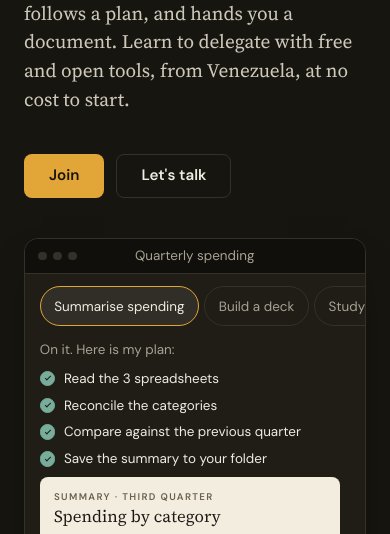
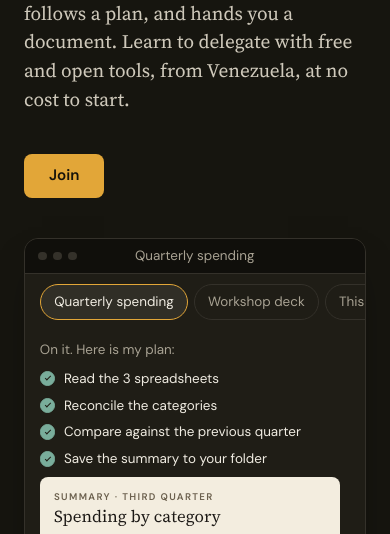
Before and after one commit to dvd117/ateneo-abierto, a website built with Vite: page index.html in a window 390 px wide. Shown: the part 272-806 px from the top of the page. Built offline with nearby package versions, Linux system fonts and the light colour scheme.

Commit message:
feat(hero): session list drives the agent window, one call to action
- The window's session list is now its one control, as in Cowork and
  ChatGPT: pick a task on the left, watch it run on the right. The prompt
  chips are gone. On a phone the same tablist becomes one scrollable row
  above the conversation, with the selected task brought into view.
- The hero keeps a single CTA, Sumarme, which goes to the form.
- The footer drops the source-code link (the repository is private) and
  shows the contact address instead.
- Fixes the stacked layout on phones: the main column can now shrink, so
  the thread scrolls inside the window and the input stays in place.
- DESIGN.md wording and contrast rows follow the change (ochre edge on
  graphite-raise, 6.31).

```diff
--- a/src/content.ts
+++ b/src/content.ts
@@ -44,9 +44,10 @@ export type SceneDoc = {
  */
 export type Scene = {
   id: string;
-  /** Prompt chip label, and the session name in the window sidebar. */
-  chip: string;
-  /** Title shown in the window's title bar. */
+  /**
+   * The task's name: the clickable item in the window's session list, and the
+   * title bar while it plays.
+   */
   session: string;
   /** What the visitor "asked" for. */
   prompt: string;
@@ -67,7 +68,7 @@ export type AgentChrome = {
   newTask: string;
   today: string;
   folder: string;
-  chipsLabel: string;
+  /** Accessible name of the session list, the window's one control. */
   sessionsLabel: string;
   inputPlaceholder: string;
   /** Precedes the produced file name, e.g. "Listo en tu carpeta · resumen-t3.md". */
@@ -92,9 +93,12 @@ export type PageCopy = {
     /** Headline lines; `em` sets the italic line. */
     titleLines: { text: string; em?: boolean }[];
     manifesto: string;
+    /** The one call to action: it goes to the form. */
     primaryCta: string;
-    secondaryCta: string;
-    /** Honest label under the window: this is a simulation, figures are examples. */
+    /**
+     * Under the window: how to use it, and the honest label that it is a
+     * simulation with example figures.
+     */
     windowCaption: string;
   };
   agent: AgentChrome;
@@ -104,8 +108,6 @@ export type PageCopy = {
     securityBody: string;
     contact: string;
     contactLabel: string;
-    sourceLabel: string;
-    sourceHref: string;
   };
 };
 
@@ -129,17 +131,15 @@ export const copy: Record<Locale, PageCopy> = {
       manifesto:
         'Un chatbot te responde. Un agente *hace el trabajo contigo*: lee tus archivos, sigue un plan y te entrega un documento. Aprende a delegar con herramientas libres, desde Venezuela, sin pagar nada para empezar.',
       primaryCta: 'Sumarme',
-      secondaryCta: 'Hablemos',
       windowCaption:
-        'Demostración local: el agente de esta página no se conecta a nada y las cifras son de ejemplo.'
+        'Elige otra tarea en la lista para verla. Es una demostración local: no se conecta a nada y las cifras son de ejemplo.'
     },
     agent: {
       windowLabel: 'Ejemplo de un agente trabajando',
       newTask: 'Nueva tarea',
       today: 'Hoy',
       folder: 'Carpeta: Documentos/Ateneo',
-      chipsLabel: 'Elige una tarea de ejemplo',
-      sessionsLabel: 'Tareas de ejemplo',
+      sessionsLabel: 'Elige una tarea de ejemplo',
       inputPlaceholder: 'Pídele algo más…',
       ready: 'Listo en tu carpeta',
       saved: 'guardado',
@@ -149,7 +149,6 @@ export const copy: Record<Locale, PageCopy> = {
     scenes: [
       {
         id: 'gastos',
-        chip: 'Resumir gastos',
         session: 'Gastos del trimestre',
         prompt:
           'Tengo tres hojas de cálculo con los gastos del trimestre. Júntalas y hazme un resumen de una página.',
@@ -178,7 +177,6 @@ export const copy: Record<Locale, PageCopy> = {
       },
       {
         id: 'presentacion',
-        chip: 'Armar una presentación',
         session: 'Presentación del taller',
         prompt:
           'En esa carpeta están mis notas del taller. Ármame una presentación de 6 láminas con eso.',
@@ -209,7 +207,6 @@ export const copy: Record<Locale, PageCopy> = {
       },
       {
         id: 'apuntes',
-        chip: 'Apuntes de estudio',
         session: 'Lectura de la semana',
         prompt:
           'Este PDF es la lectura de la semana. Hazme apuntes y agrégale preguntas para repasar.',
@@ -239,7 +236,6 @@ export const copy: Record<Locale, PageCopy> = {
       },
       {
         id: 'correo',
-        chip: 'Correo a la junta',
         session: 'Correo a la junta',
         prompt:
           'Con el informe del mes, escríbeme un correo corto para la junta. Directo, sin adornos.',
@@ -272,9 +268,7 @@ export const copy: Record<Locale, PageCopy> = {
       securityBody:
         'Cuidamos los datos de quienes participan y nunca publicamos sus nombres sin permiso.',
       contact: 'ateneo@aragort.com',
-      contactLabel: 'Correo',
-      sourceLabel: 'Código fuente',
-      sourceHref: 'https://github.com/dvd117/ateneo-abierto'
+      contactLabel: 'Escríbenos'
     }
   },
   en: {
@@ -296,17 +290,15 @@ export const copy: Record<Locale, PageCopy> = {
       manifesto:
         'A chatbot answers you. An agent *does the work with you*: it reads your files, follows a plan, and hands you a document. Learn to delegate with free and open tools, from Venezuela, at no cost to start.',
       primaryCta: 'Join',
-      secondaryCta: "Let's talk",
       windowCaption:
-        'Local demo: the agent on this page connects to nothing, and the figures are examples.'
+        'Pick another task from the list to watch it. This is a local demo: it connects to nothing, and the figures are examples.'
     },
     agent: {
       windowLabel: 'An example of an agent at work',
       newTask: 'New task',
       today: 'Today',
       folder: 'Folder: Documents/Ateneo',
-      chipsLabel: 'Pick an example task',
-      sessionsLabel: 'Example tasks',
+      sessionsLabel: 'Pick an example task',
       inputPlaceholder: 'Ask for something else…',
       ready: 'Saved to your folder',
       saved: 'saved',
@@ -316,7 +308,6 @@ export const copy: Record<Locale, PageCopy> = {
     scenes: [
       {
         id: 'gastos',
-        chip: 'Summarise spending',
         session: 'Quarterly spending',
         prompt:
           'I have three spreadsheets with this quarter’s spending. Merge them and give me a one-page summary.',
@@ -345,7 +336,6 @@ export const copy: Record<Locale, PageCopy> = {
       },
       {
         id: 'presentacion',
-        chip: 'Build a deck',
         session: 'Workshop deck',
         prompt: 'My workshop notes are in that folder. Build me a 6-slide deck from them.',
         files: ['workshop-notes.md', 'examples.md', 'questions.md'],
@@ -375,7 +365,6 @@ export const copy: Record<Locale, PageCopy> = {
       },
       {
         id: 'apuntes',
-        chip: 'Study notes',
         session: 'This week’s reading',
         prompt: 'This PDF is the reading for the week. Make me notes and add questions to revise.',
         files: ['reading-week-3.pdf'],
@@ -404,7 +393,6 @@ export const copy: Record<Locale, PageCopy> = {
       },
       {
         id: 'correo',
-        chip: 'Email to the board',
         session: 'Email to the board',
         prompt:
           'Using the monthly report, write me a short email for the board. Direct, no padding.',
@@ -437,9 +425,7 @@ export const copy: Record<Locale, PageCopy> = {
       securityBody:
         'We look after the data of the people who take part, and we never publish their names without permission.',
       contact: 'ateneo@aragort.com',
-      contactLabel: 'Email',
-      sourceLabel: 'Source code',
-      sourceHref: 'https://github.com/dvd117/ateneo-abierto'
+      contactLabel: 'Write to us'
     }
   }
 };
--- a/src/main.ts
+++ b/src/main.ts
@@ -165,6 +165,9 @@ function renderThread(page: PageCopy, scene: Scene): string {
 function renderAgentWindow(page: PageCopy): string {
   const [first] = page.scenes;
 
+  // The session list is the window's one control, as in the real tools: pick a
+  // task on the left, watch it run on the right. On a phone the same list
+  // becomes one scrollable row above the conversation.
   return `
     <figure class="agent-figure">
       <div class="agent">
@@ -173,33 +176,25 @@ function renderAgentWindow(page: PageCopy): string {
           <span class="agent-bar-title" data-agent-title>${inline(first.session)}</span>
         </div>
         <div class="agent-cols">
-          <aside class="agent-side" aria-hidden="true">
-            <p class="agent-new">+ ${inline(page.agent.newTask)}</p>
-            <p class="agent-sh">${inline(page.agent.today)}</p>
-            <ul class="agent-sessions">
-              ${page.scenes
-                .map(
-                  (scene) =>
-                    `<li class="agent-session ${scene.id === first.id ? 'is-on' : ''}" data-session="${scene.id}">${inline(scene.session)}</li>`
-                )
-                .join('')}
-            </ul>
-            <p class="agent-foot">${inline(page.agent.folder)}</p>
-          </aside>
-          <div class="agent-main">
-            <div class="agent-chips" role="tablist" aria-label="${page.agent.chipsLabel}">
+          <div class="agent-side">
+            <p class="agent-new" aria-hidden="true">+ ${inline(page.agent.newTask)}</p>
+            <p class="agent-sh" aria-hidden="true">${inline(page.agent.today)}</p>
+            <div class="agent-sessions" role="tablist" aria-label="${page.agent.sessionsLabel}">
               ${page.scenes
                 .map((scene, index) => {
                   const selected = index === 0;
-                  return `<button class="chip ${selected ? 'is-on' : ''}" type="button" role="tab"
-                    id="chip-${scene.id}" data-scene="${scene.id}"
+                  return `<button class="agent-session ${selected ? 'is-on' : ''}" type="button" role="tab"
+                    id="task-${scene.id}" data-scene="${scene.id}"
                     aria-controls="agent-thread" aria-selected="${selected}"
-                    tabindex="${selected ? '0' : '-1'}">${inline(scene.chip)}</button>`;
+                    tabindex="${selected ? '0' : '-1'}">${inline(scene.session)}</button>`;
                 })
                 .join('')}
             </div>
+            <p class="agent-foot" aria-hidden="true">${inline(page.agent.folder)}</p>
+          </div>
+          <div class="agent-main">
             <div class="agent-thread" id="agent-thread" role="tabpanel" tabindex="0"
-                 aria-labelledby="chip-${first.id}" data-thread>
+                 aria-labelledby="task-${first.id}" data-thread>
               ${renderThread(page, first)}
             </div>
             <p class="agent-input" aria-hidden="true">
@@ -228,7 +223,6 @@ function renderHero(page: PageCopy): string {
         <p class="lead hero-manifesto">${inline(page.hero.manifesto)}</p>
         <div class="hero-actions">
           <a class="button button--fill" href="#sumarme">${page.hero.primaryCta}</a>
-          <a class="button button--line" href="#hablemos">${page.hero.secondaryCta}</a>
         </div>
       </div>
       ${renderAgentWindow(page)}
@@ -252,9 +246,8 @@ function renderFooter(page: PageCopy): string {
           ${renderLocaleButton(page, 'en', 'EN')}
         </div>
         <p>
-          <a class="link" href="mailto:${page.footer.contact}">${page.footer.contactLabel}</a>
-          <span aria-hidden="true"> · </span>
-          <a class="link" href="${page.footer.sourceHref}" rel="noreferrer">${page.footer.sourceLabel}</a>
+          ${page.footer.contactLabel}:
+          <a class="link" href="mailto:${page.footer.contact}">${page.footer.contact}</a>
         </p>
       </div>
     </footer>
@@ -320,35 +313,35 @@ function loadSceneRunner(): Promise<typeof import('./scene')> {
 
 function bindAgent(page: PageCopy): void {
   const thread = root.querySelector<HTMLElement>('[data-thread]');
-  const chips = Array.from(root.querySelectorAll<HTMLButtonElement>('.chip[data-scene]'));
+  const tabs = Array.from(root.querySelectorAll<HTMLButtonElement>('.agent-session[data-scene]'));
   const barTitle = root.querySelector<HTMLElement>('[data-agent-title]');
   const liveStatus = root.querySelector<HTMLElement>('[data-agent-status]');
-  const sessions = Array.from(root.querySelectorAll<HTMLElement>('[data-session]'));
 
-  if (!thread || chips.length === 0) {
+  if (!thread || tabs.length === 0) {
     return;
   }
 
-  const chipRow = root.querySelector<HTMLElement>('.agent-chips');
+  const tabList = root.querySelector<HTMLElement>('.agent-sessions');
 
   /**
-   * On a phone the chips are one scrolling row; bring the chosen one fully
-   * into it. Horizontal only — scrollIntoView would also move the page.
+   * On a phone the session list is one scrolling row; bring the chosen task
+   * fully into it. Horizontal only — scrollIntoView would also move the page.
+   * On desktop the list does not scroll and this returns at once.
    */
-  function revealChip(chip: HTMLElement): void {
-    if (!chipRow || chipRow.scrollWidth <= chipRow.clientWidth) {
+  function revealTab(tab: HTMLElement): void {
+    if (!tabList || tabList.scrollWidth <= tabList.clientWidth) {
       return;
     }
 
-    const inset = Number.parseFloat(getComputedStyle(chipRow).scrollPaddingInlineStart) || 0;
-    // .agent-chips is positioned, so offsetLeft is measured inside the row.
-    const left = chip.offsetLeft - inset;
-    const right = left + chip.offsetWidth + inset * 2;
-    const visibleLeft = chipRow.scrollLeft;
-    const visibleRight = visibleLeft + chipRow.clientWidth;
+    const inset = Number.parseFloat(getComputedStyle(tabList).scrollPaddingInlineStart) || 0;
+    // .agent-sessions is positioned, so offsetLeft is measured inside the row.
+    const left = tab.offsetLeft - inset;
+    const right = left + tab.offsetWidth + inset * 2;
+    const visibleLeft = tabList.scrollLeft;
+    const visibleRight = visibleLeft + tabList.clientWidth;
 
     if (left < visibleLeft || right > visibleRight) {
-      chipRow.scrollTo({ left: Math.max(0, left), behavior: motionAllowed() ? 'smooth' : 'auto' });
+      tabList.scrollTo({ left: Math.max(0, left), behavior: motionAllowed() ? 'smooth' : 'auto' });
     }
   }
 
@@ -364,26 +357,22 @@ function bindAgent(page: PageCopy): void {
 
     thread.innerHTML = renderThread(page, scene);
     thread.scrollTop = 0;
-    thread.setAttribute('aria-labelledby', `chip-${scene.id}`);
+    thread.setAttribute('aria-labelledby', `task-${scene.id}`);
 
     if (barTitle) {
       barTitle.textContent = scene.session;
     }
 
-    for (const session of sessions) {
-      session.classList.toggle('is-on', session.dataset.session === scene.id);
-    }
-
-    for (const chip of chips) {
-      const isActive = chip.dataset.scene === scene.id;
-      chip.classList.toggle('is-on', isActive);
-      chip.setAttribute('aria-selected', String(isActive));
-      chip.tabIndex = isActive ? 0 : -1;
+    for (const tab of tabs) {
+      const isActive = tab.dataset.scene === scene.id;
+      tab.classList.toggle('is-on', isActive);
+      tab.setAttribute('aria-selected', String(isActive));
+      tab.tabIndex = isActive ? 0 : -1;
 
       if (isActive) {
-        revealChip(chip);
+        revealTab(tab);
         if (focus) {
-          chip.focus({ preventScroll: true });
+          tab.focus({ preventScroll: true });
         }
       }
     }
@@ -394,7 +383,7 @@ function bindAgent(page: PageCopy): void {
 
     void loadSceneRunner().then(({ playScene }) => {
       // A later selection may have landed while the module was loading.
-      if (thread.getAttribute('aria-labelledby') !== `chip-${scene.id}`) {
+      if (thread.getAttribute('aria-labelledby') !== `task-${scene.id}`) {
         return;
       }
 
@@ -409,35 +398,36 @@ function bindAgent(page: PageCopy): void {
     });
   }
 
-  for (const chip of chips) {
-    chip.addEventListener('click', () => {
-      const id = chip.dataset.scene;
+  for (const tab of tabs) {
+    tab.addEventListener('click', () => {
+      const id = tab.dataset.scene;
       if (id) {
         select(id, { play: true });
       }
     });
   }
 
-  // Tablist keyboard model: arrows move and select, Home/End jump to the ends.
-  chipRow?.addEventListener('keydown', (event) => {
-    const keys = ['ArrowRight', 'ArrowLeft', 'Home', 'End'];
-    if (!keys.includes(event.key)) {
+  // Tablist keyboard model. The list is vertical on desktop and a row on a
+  // phone, so both arrow pairs move; Home/End jump to the ends.
+  tabList?.addEventListener('keydown', (event) => {
+    const forward = ['ArrowDown', 'ArrowRight'];
+    const back = ['ArrowUp', 'ArrowLeft'];
+    if (![...forward, ...back, 'Home', 'End'].includes(event.key)) {
       return;
     }
 
-    const current = chips.findIndex((chip) => chip.getAttribute('aria-selected') === 'true');
-    const last = chips.length - 1;
+    const current = tabs.findIndex((tab) => tab.getAttribute('aria-selected') === 'true');
     const next =
       event.key === 'Home'
         ? 0
         : event.key === 'End'
-          ? last
-          : event.key === 'ArrowRight'
-            ? (current + 1) % chips.length
-            : (current - 1 + chips.length) % chips.length;
+          ? tabs.length - 1
+          : forward.includes(event.key)
+            ? (current + 1) % tabs.length
+            : (current - 1 + tabs.length) % tabs.length;
 
     event.preventDefault();
-    const id = chips[next]?.dataset.scene;
+    const id = tabs[next]?.dataset.scene;
     if (id) {
       select(id, { play: true, focus: true });
     }
--- a/src/styles.css
+++ b/src/styles.css
@@ -524,11 +524,12 @@ button {
   min-height: 0;
 }
 
-/* Chrome, not a control: the sidebar mirrors which sequence is playing. The
-   prompt chips are the one place the visitor actually clicks. */
+/* The session list is the window's one control, as in the real tools: pick a
+   task on the left, watch it run on the right. "Nueva tarea", "Hoy" and the
+   folder line are chrome around it, hidden from assistive tech. */
 .agent-side {
   flex: none;
-  width: 11.5em;
+  width: 13em;
   display: flex;
   flex-direction: column;
   gap: 0.15em;
@@ -556,22 +557,38 @@ button {
 }
 
 .agent-sessions {
+  position: relative;
   display: grid;
-  gap: 0.1em;
+  gap: 0.15em;
 }
 
 .agent-session {
-  padding: 0.45em 0.65em;
+  font: inherit;
+  text-align: left;
+  line-height: 1.3;
+  padding: 0.5em 0.65em;
   border-radius: var(--r-sm);
-  white-space: nowrap;
-  overflow: hidden;
-  text-overflow: ellipsis;
-  transition: color var(--duration-ui) var(--ease-out);
+  color: var(--c-fg-2);
+  transition: color var(--duration-ui) var(--ease-out),
+    background-color var(--duration-ui) var(--ease-out);
 }
 
+/* A colour change, not movement: the one hover the page allows, because a
+   list in a real app answers the pointer this way. */
+@media (hover: hover) {
+  .agent-session:hover {
+    color: var(--c-fg);
+    background: var(--c-bg-panel);
+  }
+}
+
+/* The selected task: lifted surface, full-strength label, and an ochre edge,
+   so the state survives for anyone who cannot see one of the three. */
 .agent-session.is-on {
   color: var(--c-fg);
-  background: var(--c-bg-panel);
+  background: var(--c-bg-raise);
+  box-shadow: inset 2px 0 0 var(--c-accent);
+  border-radius: 0 var(--r-sm) var(--r-sm) 0;
 }
 
 .agent-foot {
@@ -583,37 +600,13 @@ button {
 .agent-main {
   flex: 1;
   min-width: 0;
+  /* Lets the thread, not the window, be the thing that scrolls — needed
+     when the columns stack on a phone. */
+  min-height: 0;
   display: flex;
   flex-direction: column;
   padding: 0.9em 1.1em 0.9em;
   gap: 0.7em;
-}
-
-/* ---------- prompt chips ---------- */
-
-.agent-chips {
-  position: relative;
-  flex: none;
-  display: flex;
-  flex-wrap: wrap;
-  gap: 0.4em;
-}
-
-.chip {
-  font: inherit;
-  padding: 0.4em 0.85em;
-  border: 1px solid var(--c-border);
-  border-radius: var(--r-pill);
-  color: var(--c-fg-2);
-  white-space: nowrap;
-  transition: border-color var(--duration-ui) var(--ease-out),
-    color var(--duration-ui) var(--ease-out);
-}
-
-.chip.is-on {
-  border-color: var(--c-accent);
-  background: var(--c-bg-raise);
-  color: var(--c-fg);
 }
 
 /* ---------- the thread ---------- */
@@ -912,9 +905,9 @@ button {
 }
 
 /* ---------- the window on a phone ----------
-   Same window, same tokens, same timing: it stacks under the headline, the
-   chips become one scrollable row, and the sidebar (chrome, not a control)
-   steps aside so the work has the full width. */
+   Same window, same tokens, same timing. It stacks under the headline, and
+   the session list — the same element, the same tabs — turns into one
+   scrollable row above the conversation, because a sidebar does not fit. */
 
 @media (max-width: 860px) {
   .agent {
@@ -922,32 +915,54 @@ button {
     height: min(78vh, 560px);
   }
 
+  .agent-cols {
+    flex-direction: column;
+  }
+
   .agent-side {
+    width: auto;
+    padding: 0.75em 0 0.1em;
+    background: none;
+    border-right: 0;
+  }
+
+  .agent-new,
+  .agent-sh,
+  .agent-foot {
     display: none;
   }
 
-  .agent-chips {
-    flex-wrap: nowrap;
+  .agent-sessions {
+    display: flex;
+    gap: 0.4em;
     overflow-x: auto;
     overscroll-behavior-x: contain;
     scroll-snap-type: x proximity;
     scroll-padding-inline: 1.1em;
-    /* The clipped last chip is the scroll cue; a scrollbar would be noise. */
+    padding-inline: 1.1em;
+    /* The clipped last task is the scroll cue; a scrollbar would be noise. */
     scrollbar-width: none;
-    /* The row scrolls past the padding so the last chip can reach the edge. */
-    margin-inline: -1.1em;
-    padding-inline: 1.1em;
   }
 
-  /* Thumb-sized: taller than the desktop chip, same shape and tokens. */
-  .agent-chips::-webkit-scrollbar {
+  .agent-sessions::-webkit-scrollbar {
     width: 0;
     height: 0;
   }
 
-  .chip {
+  /* Thumb-sized tabs. The selected one keeps the ochre edge, drawn all round. */
+  .agent-session {
+    flex: none;
+    white-space: nowrap;
     scroll-snap-align: start;
     padding: 0.62em 1em;
+    border: 1px solid var(--c-border);
+    border-radius: var(--r-pill);
+  }
+
+  .agent-session.is-on {
+    border-color: var(--c-accent);
+    border-radius: var(--r-pill);
+    box-shadow: none;
   }
 
   .agent-msg {
```
Also changed, not shown: DESIGN.md (+12 -10 lines), src/content.test.ts (+11 -3 lines), src/scene.test.ts (+2 -1 lines).
